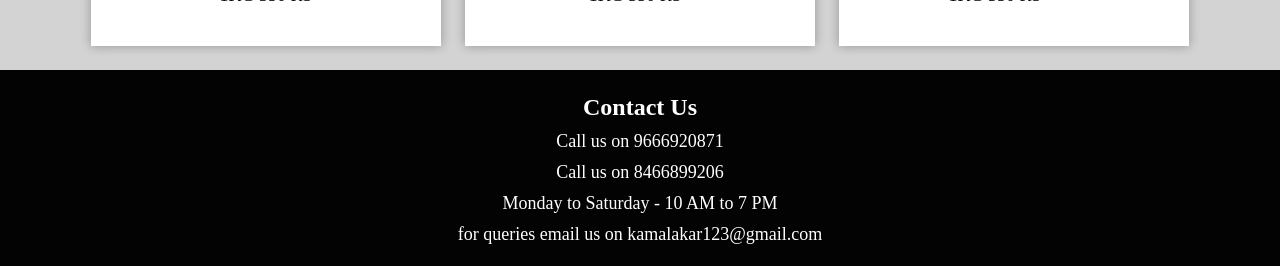
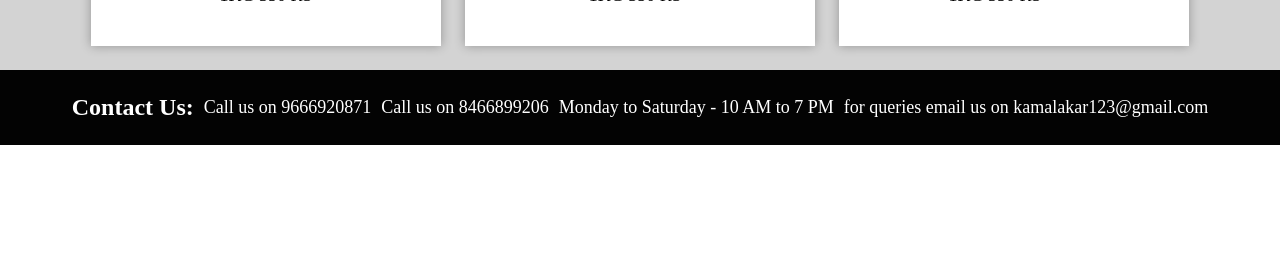
Before and after one commit to prathyushap628/TelanganaPickles, a Nuxt app: page / in a window 1280 px wide. Shown: the part 1744-2010 px from the top of the page. After the commit the page ends 1889 px from the top, so only its background shows below. Built offline with nearby package versions, Linux system fonts and the light colour scheme.

Commit message:
Update index.vue

```diff
--- a/pages/index.vue
+++ b/pages/index.vue
@@ -5,7 +5,7 @@
         </div>
 
         <div class="contact-us">
-            <h2>Contact Us</h2>
+            <h2>Contact Us:</h2>
             <p>
                 Call us on 9666920871
 
@@ -55,7 +55,7 @@ const pickleData = [
 .contact-us {
     padding: 24px;
     display: flex;
-    flex-direction: column;
+    // flex-direction: column;
     justify-content: center;
     align-items: center;
     gap: 10px;
```
